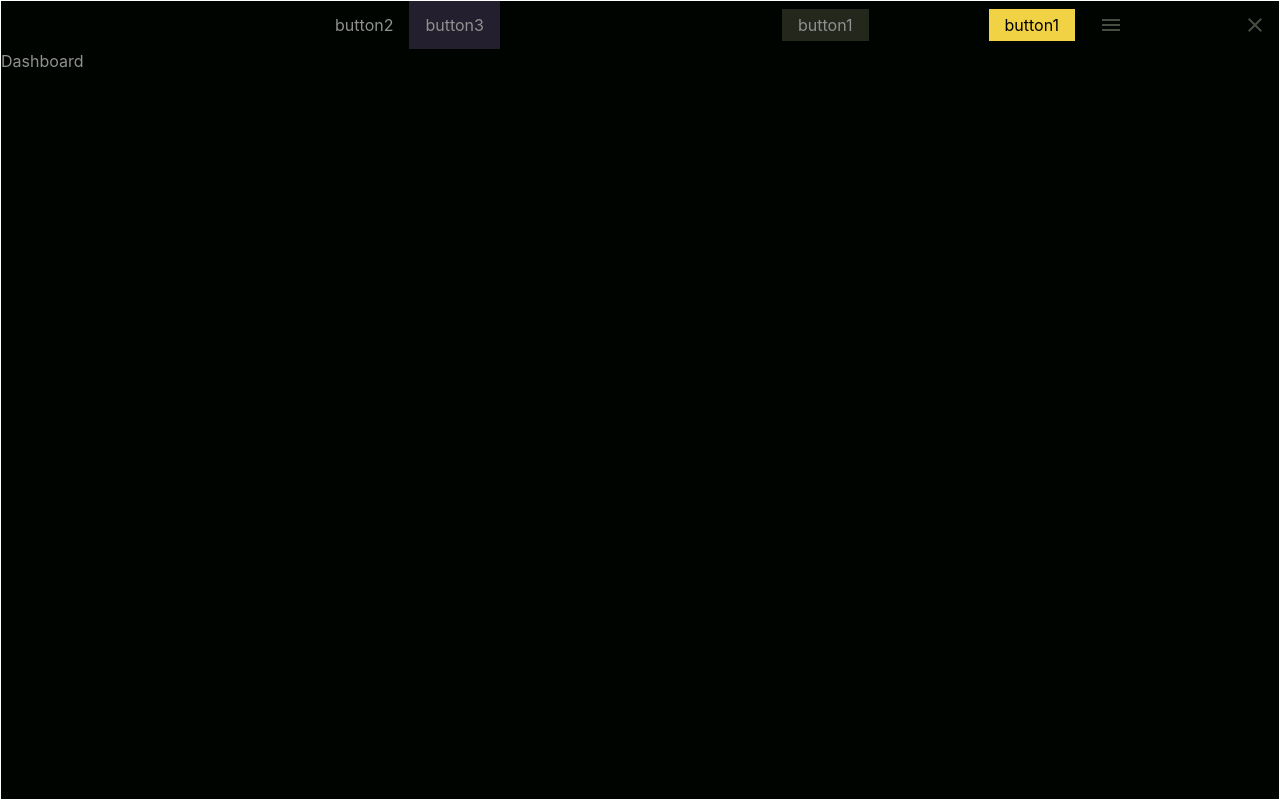
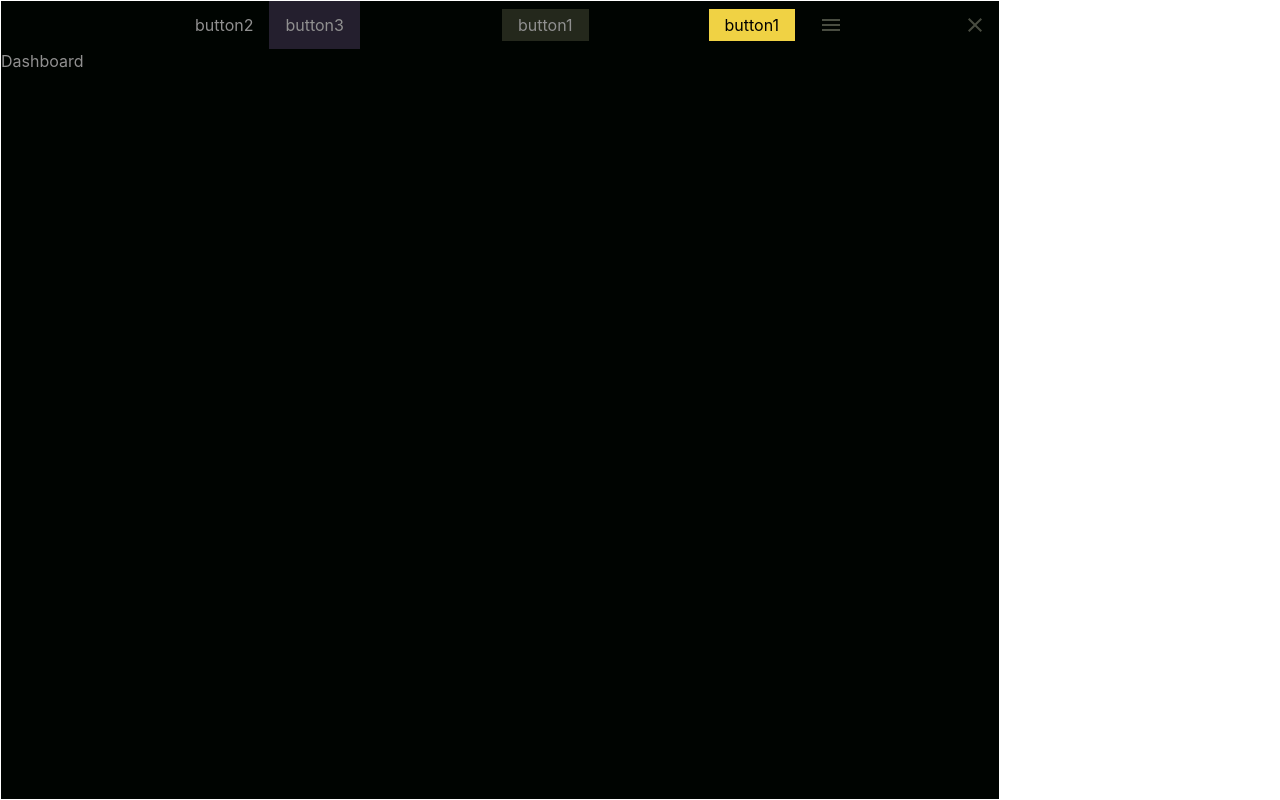
Before and after one commit to Tyrese-FullStackGenius/photo-editor-electron-frontend, a React (Create React App) app: page /dashboard in a window 1280 px wide. Built offline with nearby package versions, Linux system fonts and the light colour scheme; some icons are missing.

Commit message:
fix: electron

```diff
--- a/src/index.css
+++ b/src/index.css
@@ -17,10 +17,10 @@ code {
 }
 
 #root {
-  height: 100vh;
-  width: 100vw;
-  /* height: 800px; */
-  /* width: 1000px; */
+  /* height: 100vh;
+  width: 100vw; */
+  height: 800px;
+  width: 1000px;
   min-height: 600px;
   min-width: 1000px;
   margin: 0;
```
Also changed, not shown: electron/main.js (+6 -1 lines).
